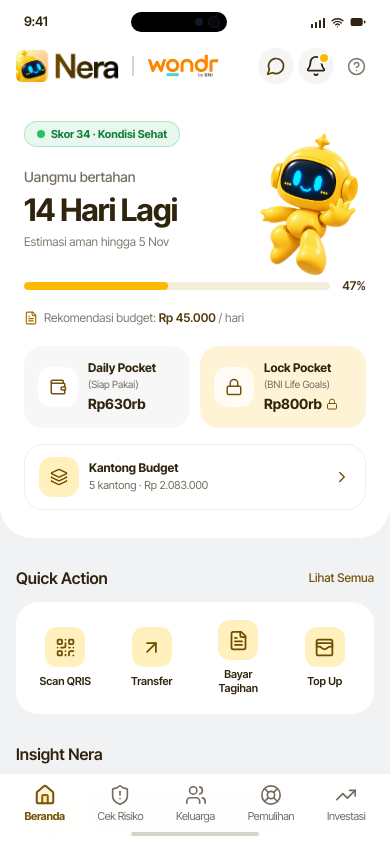
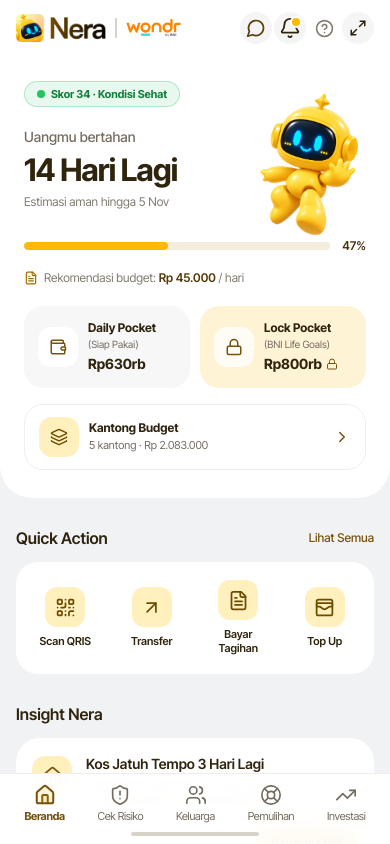
Before and after one commit to Ardavaa/nera, a Next.js app in the folder apps/web/: page / in a window 390 px wide. Built offline with nearby package versions, Linux system fonts and the light colour scheme.

Commit message:
Remove mock mobile status bar and add student fullscreen control

```diff
--- a/apps/web/src/app/(student)/layout.tsx
+++ b/apps/web/src/app/(student)/layout.tsx
@@ -5,5 +5,5 @@
 }: Readonly<{
   children: React.ReactNode;
 }>) {
-  return <MobileFrame>{children}</MobileFrame>;
+  return <MobileFrame showFullscreenControl>{children}</MobileFrame>;
 }
--- a/apps/web/src/components/common/DemoControlPanel.tsx
+++ b/apps/web/src/components/common/DemoControlPanel.tsx
@@ -54,7 +54,7 @@
     <div className="relative">
       <button
         onClick={() => setIsOpen((v) => !v)}
-        className="w-9 h-9 rounded-full flex items-center justify-center text-[#817B70] hover:bg-slate-100 hover:text-[#2F240E] transition-colors"
+        className="w-8 h-8 sm:w-9 sm:h-9 rounded-full flex items-center justify-center text-[#817B70] hover:bg-slate-100 hover:text-[#2F240E] transition-colors"
         aria-label="Menu Demo"
         title="Menu Demo"
       >
--- /dev/null
+++ b/apps/web/src/components/common/FullscreenButton.tsx
@@ -0,0 +1,58 @@
+"use client";
+
+import { useEffect, useState } from "react";
+import { Maximize2, Minimize2 } from "lucide-react";
+
+export function FullscreenButton() {
+  const [isFullscreen, setIsFullscreen] = useState(false);
+  const [error, setError] = useState("");
+
+  useEffect(() => {
+    const syncFullscreen = () => {
+      setIsFullscreen(Boolean(document.fullscreenElement));
+      setError("");
+    };
+
+    document.addEventListener("fullscreenchange", syncFullscreen);
+    syncFullscreen();
+    return () => document.removeEventListener("fullscreenchange", syncFullscreen);
+  }, []);
+
+  const toggleFullscreen = async () => {
+    setError("");
+
+    try {
+      if (document.fullscreenElement) {
+        await document.exitFullscreen();
+      } else if (document.documentElement.requestFullscreen) {
+        await document.documentElement.requestFullscreen();
+      } else {
+        setError("Browser ini tidak mendukung fullscreen. Coba buka lewat browser lain atau tambahkan aplikasi ke layar utama.");
+      }
+    } catch {
+      setError("Fullscreen tidak dapat diaktifkan di browser ini.");
+    }
+  };
+
+  const Icon = isFullscreen ? Minimize2 : Maximize2;
+  const label = isFullscreen ? "Keluar dari fullscreen" : "Masuk fullscreen";
+
+  return (
+    <div className="relative">
+      <button
+        type="button"
+        onClick={toggleFullscreen}
+        className="flex h-8 w-8 items-center justify-center rounded-full bg-[#F5F5F5] text-[#2F240E] transition-colors hover:bg-[#FFF3D6] focus-visible:outline-2 focus-visible:outline-offset-2 focus-visible:outline-[#76520E] sm:h-9 sm:w-9"
+        aria-label={label}
+        title={label}
+      >
+        <Icon size={18} strokeWidth={2} />
+      </button>
+      {error && (
+        <p role="status" className="absolute right-0 top-full z-50 mt-2 w-60 rounded-xl bg-[#2F240E] px-3 py-2 text-xs text-white shadow-md">
+          {error}
+        </p>
+      )}
+    </div>
+  );
+}
--- a/apps/web/src/components/common/MobileFrame.tsx
+++ b/apps/web/src/components/common/MobileFrame.tsx
@@ -1,16 +1,18 @@
 "use client";
 
-import React from "react";
-import { Wifi, Battery } from "lucide-react";
+import React, { createContext } from "react";
 import { BottomNav } from "./BottomNav";
 import { useUiPreferencesStore } from "../../context/UiPreferencesStore";
 
 export interface MobileFrameProps {
   children: React.ReactNode;
   bottomNav?: React.ReactNode;
+  showFullscreenControl?: boolean;
 }
 
-export const MobileFrame: React.FC<MobileFrameProps> = ({ children, bottomNav }) => {
+export const MobileFrameContext = createContext({ showFullscreenControl: false });
+
+export const MobileFrame: React.FC<MobileFrameProps> = ({ children, bottomNav, showFullscreenControl = false }) => {
   const mockupCanvasColor = useUiPreferencesStore((s) => s.mockupCanvasColor);
 
   return (
@@ -19,38 +21,12 @@
       style={{ backgroundColor: mockupCanvasColor }}
     >
       <div className="w-full max-w-[430px] h-dvh sm:h-auto sm:min-h-[890px] sm:max-h-[920px] bg-[#F1F2F4] flex flex-col relative sm:rounded-[36px] sm:border-[8px] sm:border-[#1E293B] shadow-2xl overflow-hidden">
-
-        {/* iOS Status Bar */}
-        <div className="w-full bg-white/95 backdrop-blur-md px-6 pt-3 pb-1 flex items-center justify-between z-50 select-none">
-          {/* Time */}
-          <span className="text-[13px] font-semibold text-[#2F240E] tracking-tight">
-            9:41
-          </span>
-
-          {/* Dynamic Island Pill */}
-          <div className="w-24 h-5 bg-black rounded-full shadow-inner flex items-center justify-end px-2 gap-1.5">
-            <div className="w-2 h-2 rounded-full bg-[#111827]" />
-            <div className="w-2.5 h-2.5 rounded-full bg-[#030712] ring-1 ring-white/10" />
-          </div>
-
-          {/* Status Icons: Signal, WiFi, Battery */}
-          <div className="flex items-center gap-1.5 text-[#2F240E]">
-            {/* Cellular Signal Bars */}
-            <div className="flex items-end gap-[1.5px] h-3">
-              <span className="w-[2.5px] h-1 bg-[#2F240E] rounded-[0.5px]" />
-              <span className="w-[2.5px] h-1.5 bg-[#2F240E] rounded-[0.5px]" />
-              <span className="w-[2.5px] h-2 bg-[#2F240E] rounded-[0.5px]" />
-              <span className="w-[2.5px] h-2.5 bg-[#2F240E] rounded-[0.5px]" />
-            </div>
-            <Wifi size={13} className="stroke-[2.5]" />
-            <Battery size={16} className="stroke-[2.2] fill-[#2F240E]" />
-          </div>
-        </div>
-
         {/* Scrollable Main Screen Container */}
         <div className="flex-1 overflow-y-auto select-none">
           <div className="flex flex-col min-h-full pb-[calc(6rem+env(safe-area-inset-bottom))]">
-            {children}
+            <MobileFrameContext.Provider value={{ showFullscreenControl }}>
+              {children}
+            </MobileFrameContext.Provider>
           </div>
         </div>
 
--- a/apps/web/src/components/common/TopAppBar.tsx
+++ b/apps/web/src/components/common/TopAppBar.tsx
@@ -1,11 +1,13 @@
 "use client";
 
-import React from "react";
+import React, { useContext } from "react";
 import Image from "next/image";
 import Link from "next/link";
 import { Bell, ArrowLeft, MessageCircle } from "lucide-react";
 import { useRouter } from "next/navigation";
 import { DemoControlPanel } from "./DemoControlPanel";
+import { FullscreenButton } from "./FullscreenButton";
+import { MobileFrameContext } from "./MobileFrame";
 
 export interface TopAppBarProps {
   title?: string;
@@ -15,13 +17,14 @@
 
 export const TopAppBar: React.FC<TopAppBarProps> = ({ title, showBack = false }) => {
   const router = useRouter();
+  const { showFullscreenControl } = useContext(MobileFrameContext);
 
   return (
     <header className="sticky top-0 z-40 bg-white px-4 py-3">
       <div className="flex items-center justify-between">
         {/* Left: Branding or Title */}
         {title ? (
-          <div className="flex items-center gap-2.5">
+          <div className="flex min-w-0 items-center gap-2.5">
             {showBack && (
               <button
                 onClick={() => router.back()}
@@ -31,16 +34,16 @@
                 <ArrowLeft size={20} />
               </button>
             )}
-            <h1 className="text-base font-bold text-[#2F240E]">{title}</h1>
+            <h1 className="truncate text-base font-bold text-[#2F240E]">{title}</h1>
           </div>
         ) : (
-          <div className="flex items-center gap-3">
+          <div className="flex min-w-0 items-center gap-2 sm:gap-3">
             <Image
               src="/logos/nera-home-logo.webp"
               alt="Nera Logo"
               width={112}
               height={34}
-              className="h-8 w-auto object-contain"
+              className="h-7 w-auto shrink-0 object-contain sm:h-8"
               priority
               unoptimized
             />
@@ -50,18 +53,18 @@
               alt="wondr by BNI"
               width={105}
               height={28}
-              className="h-6.5 w-auto object-contain"
+              className="h-5 w-auto shrink-0 object-contain sm:h-6.5"
               priority
             />
           </div>
         )}
 
         {/* Right: NerAI Coach + Notification Bell */}
-        <div className="flex items-center gap-1">
+        <div className="flex shrink-0 items-center gap-0.5 sm:gap-1">
           {/* NerAI Coach Button */}
           <Link
             href="/coach"
-            className="w-9 h-9 rounded-full flex items-center justify-center text-[#5B410C] bg-[#F5F5F5] hover:bg-[#FFF3D6] transition-colors"
+            className="w-8 h-8 sm:w-9 sm:h-9 rounded-full flex items-center justify-center text-[#5B410C] bg-[#F5F5F5] hover:bg-[#FFF3D6] transition-colors"
             aria-label="NerAI Coach"
           >
             <MessageCircle size={20} />
@@ -69,7 +72,7 @@
 
           {/* Notification Bell */}
           <button
-            className="relative w-9 h-9 rounded-full flex items-center justify-center text-[#2F240E] bg-[#F5F5F5] hover:bg-[#FFF3D6] transition-colors"
+            className="relative w-8 h-8 sm:w-9 sm:h-9 rounded-full flex items-center justify-center text-[#2F240E] bg-[#F5F5F5] hover:bg-[#FFF3D6] transition-colors"
             aria-label="Notifikasi"
           >
             <Bell size={22} className="text-[#2F240E]" />
@@ -78,6 +81,7 @@
 
           {/* Demo-only: role switcher + persona scenario switcher (judge/demo aid) */}
           <DemoControlPanel />
+          {showFullscreenControl && <FullscreenButton />}
         </div>
       </div>
     </header>
```
Also changed, not shown: 2 other files (tests, documents, lock files or other folders).
